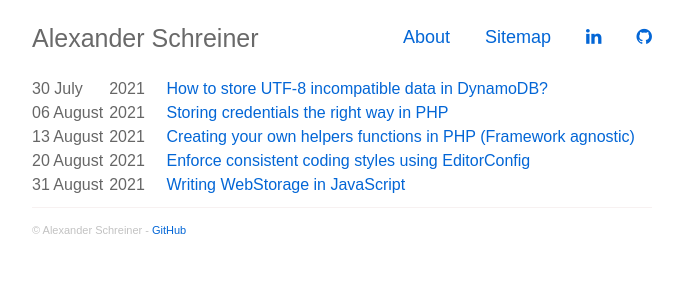
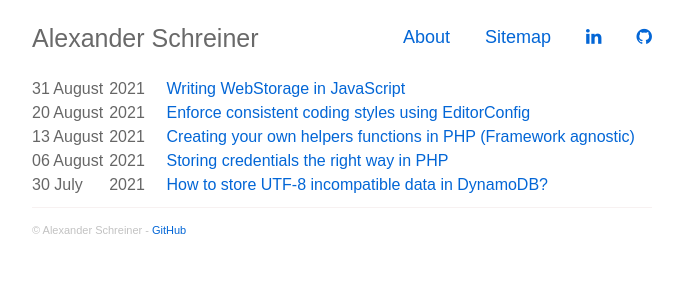
Before and after one commit to alexander-schreiner/alexander-schreiner.github.io, a Jekyll site: the page built from index.html, in a window 1280 px wide. Shown: the top 300 px of the page, without its empty margins (298-981 px from the left). Built offline with Jekyll 4.4.1, drawn with Linux system fonts in a browser that asks for light colours; nearby versions of some CDN libraries; the list of posts is cut into pages by our own code.

Commit message:
Update index.html
refresh pages

```diff
--- a/index.html
+++ b/index.html
@@ -4,7 +4,7 @@ layout: default
 
 <div id="home">
   <div class="posts">
-    {% for post in site.blog %}
+    {% for post in site.blog reversed %}
       {% if post.url %}
         <div class="row">
           <div class="col-md-3" style="width: 23%;">
```
